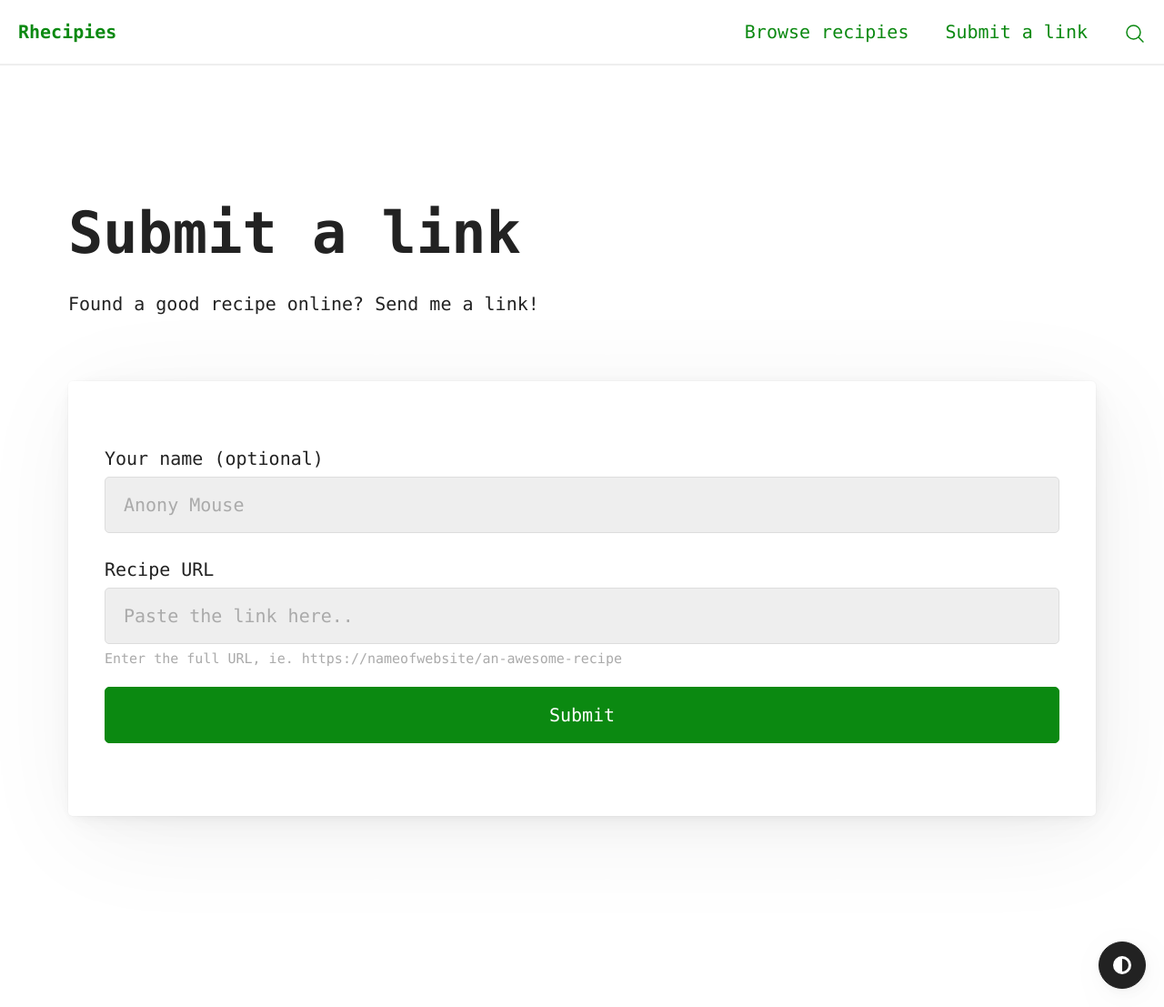
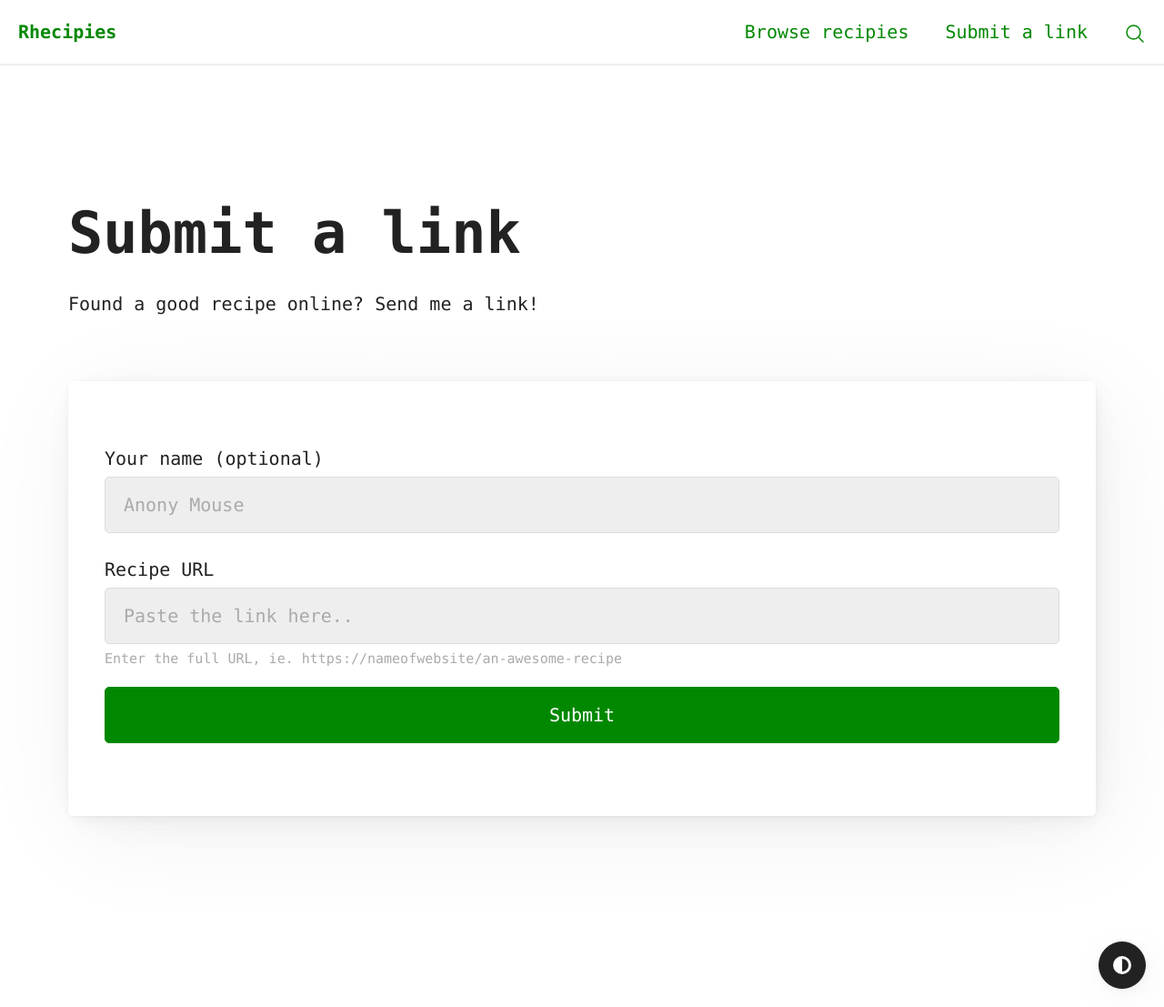
Before and after one commit to rhettparkinson/rhecipies, a Jekyll site: the page built from submit.html, in a window 1280 px wide and 1107 px high. Shown: the whole window at 91% size. Built offline with Jekyll 4.4.1, drawn with Linux system fonts in a browser that asks for light colours; nearby versions of some CDN libraries; some web fonts are replaced.

Commit message:
Changed primary colour. reverted another change.

```diff
--- a/_includes/navigation.html
+++ b/_includes/navigation.html
@@ -11,7 +11,7 @@
   <nav class="container-fluid">
     <ul class="nav__toggle">
       <li>
-        <a aria-label="Menu" data-target="mobileNav" onClick="toggleModal(event)">
+        <a data-target="mobileNav" onClick="toggleModal(event)">
           <!-- https://heroicons.com/ -->
           <svg xmlns="http://www.w3.org/2000/svg" fill="none" viewBox="0 0 24 24" stroke-width="1.5" stroke="currentColor" class="w-6 h-6">
             <path stroke-linecap="round" stroke-linejoin="round" d="M3.75 9h16.5m-16.5 6.75h16.5" />
--- a/_sass/variables/variables.scss
+++ b/_sass/variables/variables.scss
@@ -25,7 +25,7 @@
   --transition: 0.2s ease-in-out;
   --modal-overlay-backdrop-filter: blur(0.25rem);
 
-  --primary-color: #0B8911; /* "Green Pigment" */
+  --primary-color: #080; /* "Green" */
   --secondary-color: #808782; /* Battleship Grey */
   --black: #222222; /* Eerie Black */
   --black-focus: #444444;
@@ -80,7 +80,7 @@
   --form-element-invalid-active-border-color: #d32f2f;
   --form-element-invalid-focus-color: rgba(211, 47, 47, 0.125);
   --form-element-valid-border-color: #388e3c;
-  --form-element-valid-active-border-color: #0B8911;
+  --form-element-valid-active-border-color: #080;
   --form-element-valid-focus-color: rgba(67, 160, 71, 0.125);
   --switch-background-color: hsl(205deg, 16%, 77%);
   --switch-color: var(--primary-inverse);
```
